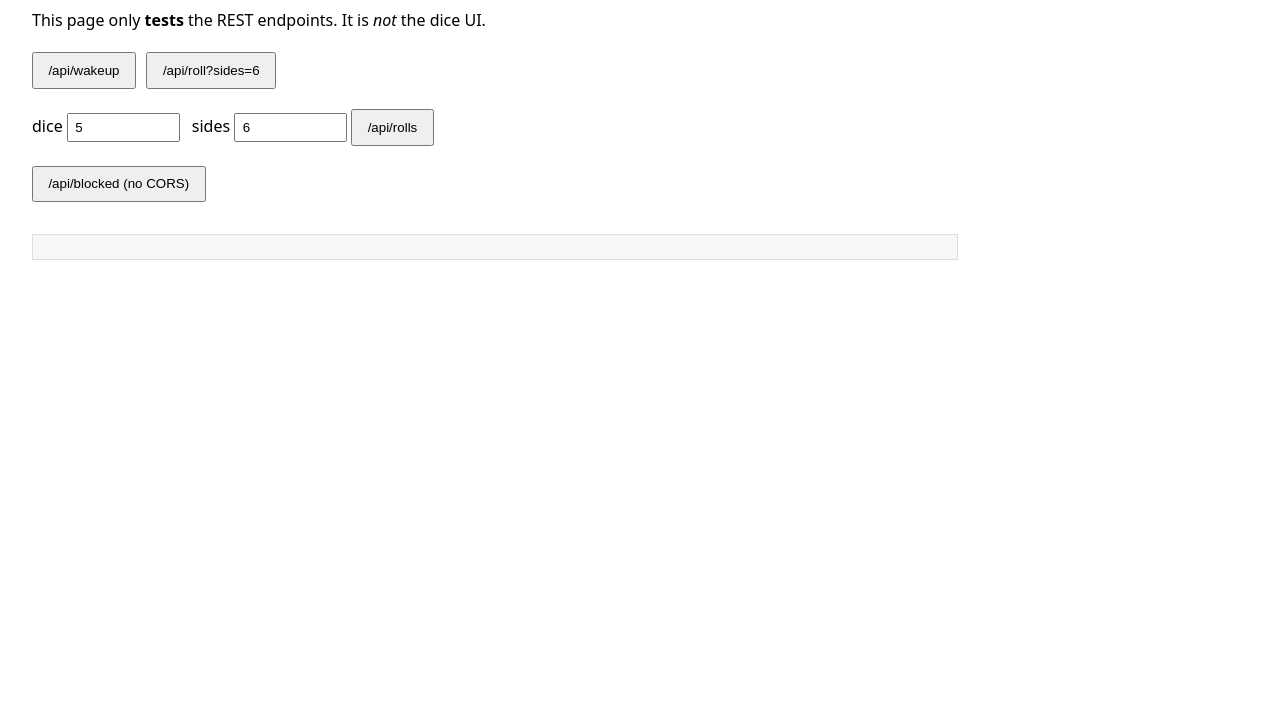
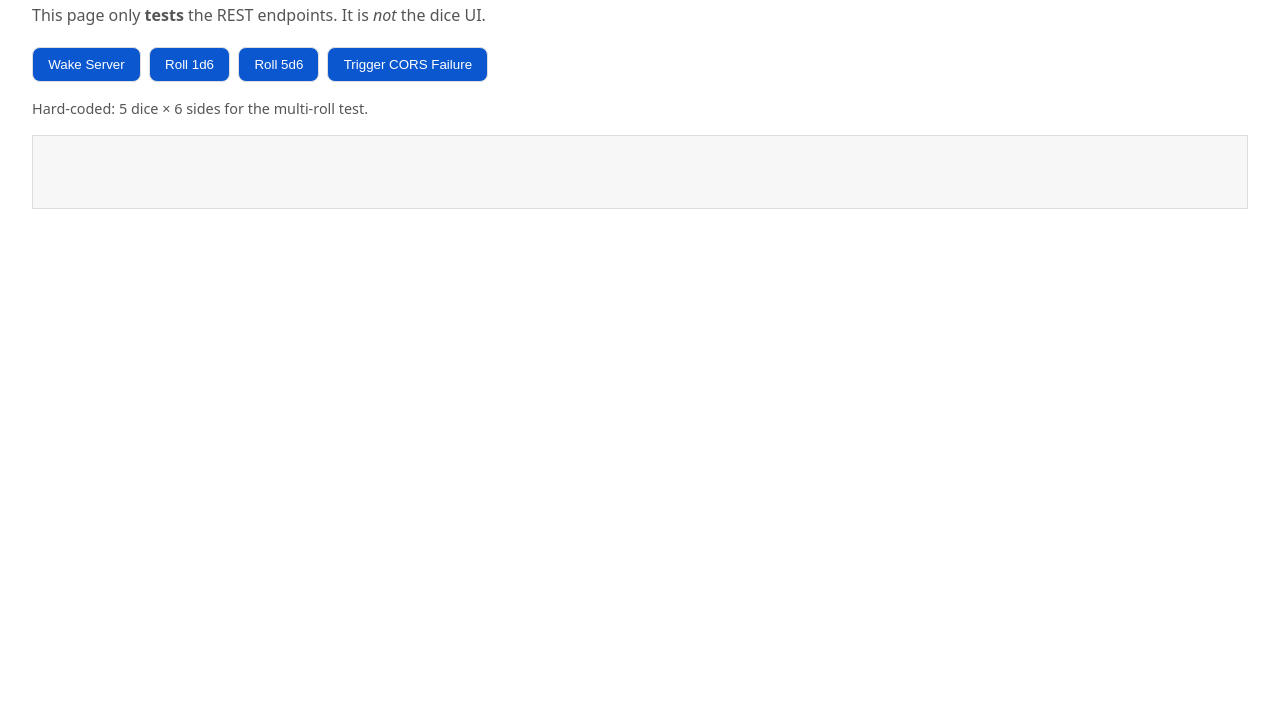
Before and after one commit to LukeT025/LT-test-static-nodejs, a website: page public/index.html in a window 1280 px wide. Shown: the part 93-800 px from the top of the page. Drawn offline with Linux system fonts and the light colour scheme.

Commit message:
Little Update

```diff
--- a/public/index.html
+++ b/public/index.html
@@ -1,42 +1,54 @@
 <!doctype html>
 <meta charset="utf-8">
 <meta name="viewport" content="width=device-width, initial-scale=1">
-<title>Dice Roller API – Test</title>
+<title>Dice Roller API — Test Page</title>
 <style>
-  body{font:16px system-ui,-apple-system,Segoe UI,Roboto,Arial,sans-serif;margin:2rem;line-height:1.5}
-  button{padding:.55rem .9rem;margin:.25rem .4rem 1rem 0;cursor:pointer}
-  input{width:6rem;padding:.3rem .4rem}
-  pre{background:#f7f7f7;padding:.75rem;border:1px solid #ddd;overflow:auto;max-width:900px}
+  :root{--fg:#111;--muted:#555;--border:#ddd;--btn:#0b57d0}
+  body{font:16px system-ui,-apple-system,Segoe UI,Roboto,Arial,sans-serif;margin:2rem;color:var(--fg);line-height:1.5}
+  h1{margin:.25rem 0 1rem}
+  p.note{color:var(--muted);margin:.25rem 0 1.25rem}
+  .row{display:flex;gap:.5rem;flex-wrap:wrap;margin:.5rem 0 1rem}
+  button{padding:.55rem .95rem;border:1px solid var(--border);border-radius:.5rem;background:var(--btn);color:#fff;cursor:pointer}
+  button:hover{opacity:.95}
+  pre{background:#f7f7f7;border:1px solid var(--border);padding:.75rem;overflow:auto;min-height:3rem}
+  .hint{font-size:.9rem;color:var(--muted);margin-top:.25rem}
 </style>
 
 <h1>Dice Roller API — Test Page</h1>
-<p>This page only <strong>tests</strong> the REST endpoints. It is <em>not</em> the dice UI.</p>
+<p class="note">This page only <strong>tests</strong> the REST endpoints. It is <em>not</em> the dice UI.</p>
 
-<div>
-  <button id="wakeupBtn">/api/wakeup</button>
-  <button id="oneRollBtn">/api/roll?sides=6</button>
+<div class="row">
+  <button id="btnWake">Wake Server</button>
+  <button id="btnRoll1d6">Roll 1d6</button>
+  <button id="btnRoll5d6">Roll 5d6</button>
+  <button id="btnCorsFail">Trigger CORS Failure</button>
 </div>
-<div>
-  <label>dice <input id="dice" type="number" value="5" min="1"></label>
-  <label style="margin-left:.5rem">sides <input id="sides" type="number" value="6" min="2"></label>
-  <button id="rollsBtn">/api/rolls</button>
-</div>
-<div>
-  <button id="blockedBtn">/api/blocked (no CORS)</button>
-</div>
-<pre id="out"></pre>
+<div class="hint">Hard-coded: 5 dice × 6 sides for the multi-roll test.</div>
+
+<pre id="out" aria-live="polite"></pre>
 
 <script>
 const out = document.getElementById('out');
-const print = (x)=> out.textContent = typeof x === 'string' ? x : JSON.stringify(x, null, 2);
-const j = (p)=> fetch(p).then(r=>r.json());
+const log = (x)=> out.textContent = typeof x === 'string' ? x : JSON.stringify(x, null, 2);
 
-wakeupBtn.onclick = ()=> j('/api/wakeup').then(print).catch(e=>print(String(e)));
-oneRollBtn.onclick = ()=> j('/api/roll?sides=6').then(print).catch(e=>print(String(e)));
-rollsBtn.onclick = ()=>{
-  const d = document.getElementById('dice').value;
-  const s = document.getElementById('sides').value;
-  j(`/api/rolls?dice=${d}&sides=${s}`).then(print).catch(e=>print(String(e)));
+document.getElementById('btnWake').onclick = () => {
+  fetch('/api/wakeup').then(r=>r.json()).then(log).catch(e=>log(String(e)));
 };
-blockedBtn.onclick = ()=> fetch('/api/blocked').then(r=>r.text()).then(print).catch(e=>print(String(e)));
+
+document.getElementById('btnRoll1d6').onclick = () => {
+  fetch('/api/roll?sides=6').then(r=>r.json()).then(log).catch(e=>log(String(e)));
+};
+
+document.getElementById('btnRoll5d6').onclick = () => {
+  // Hard-coded: 5 dice, 6 sides
+  fetch('/api/rolls?dice=5&sides=6').then(r=>r.json()).then(log).catch(e=>log(String(e)));
+};
+
+document.getElementById('btnCorsFail').onclick = () => {
+  // This should succeed same-origin here, but will fail cross-origin from your static site (as intended)
+  fetch('/api/blocked')
+    .then(r=>r.text())
+    .then(log)
+    .catch(e=>log(String(e)));
+};
 </script>
```
Also changed, not shown: process.json (deleted, +0 -13 lines), README.md.
